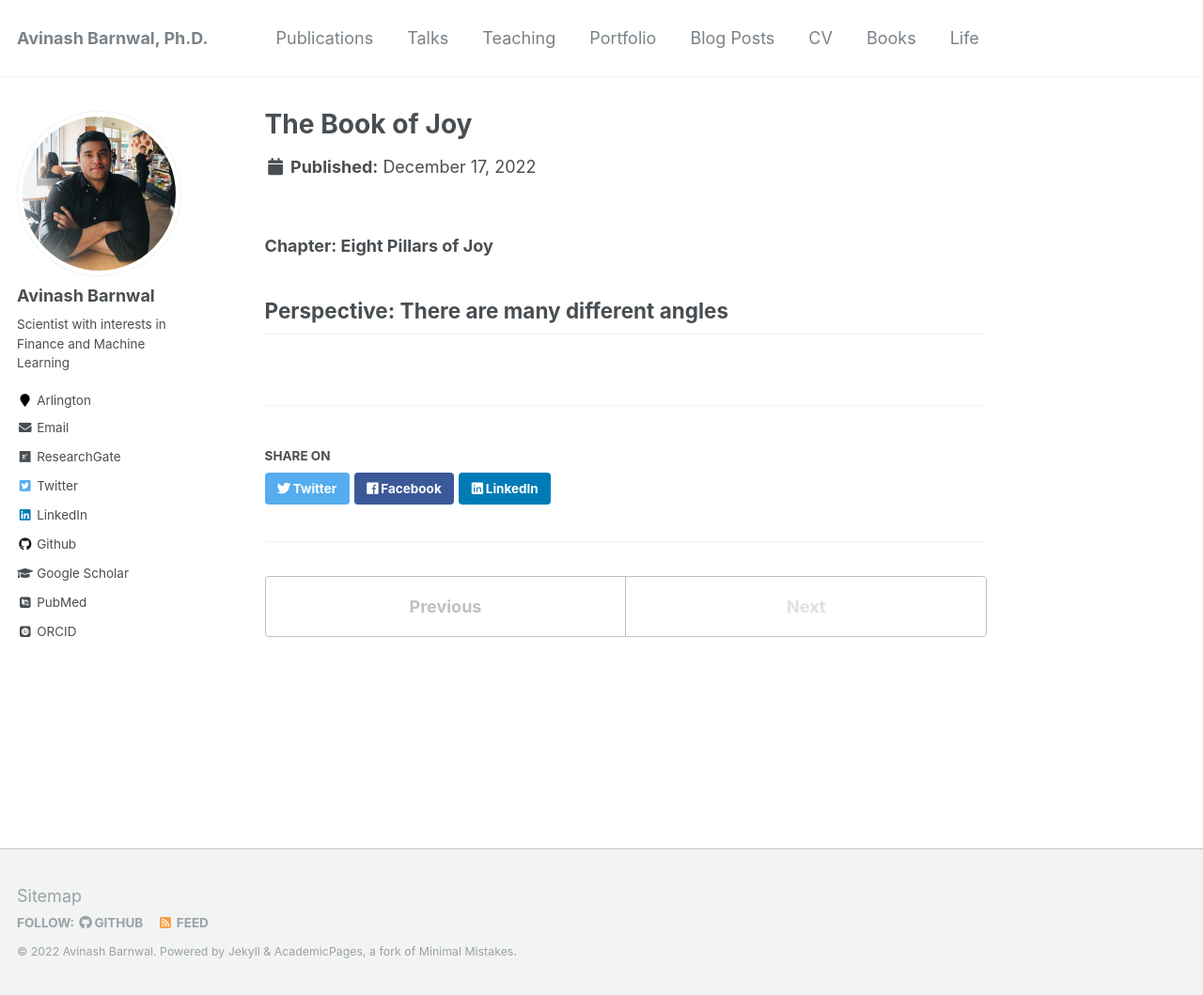
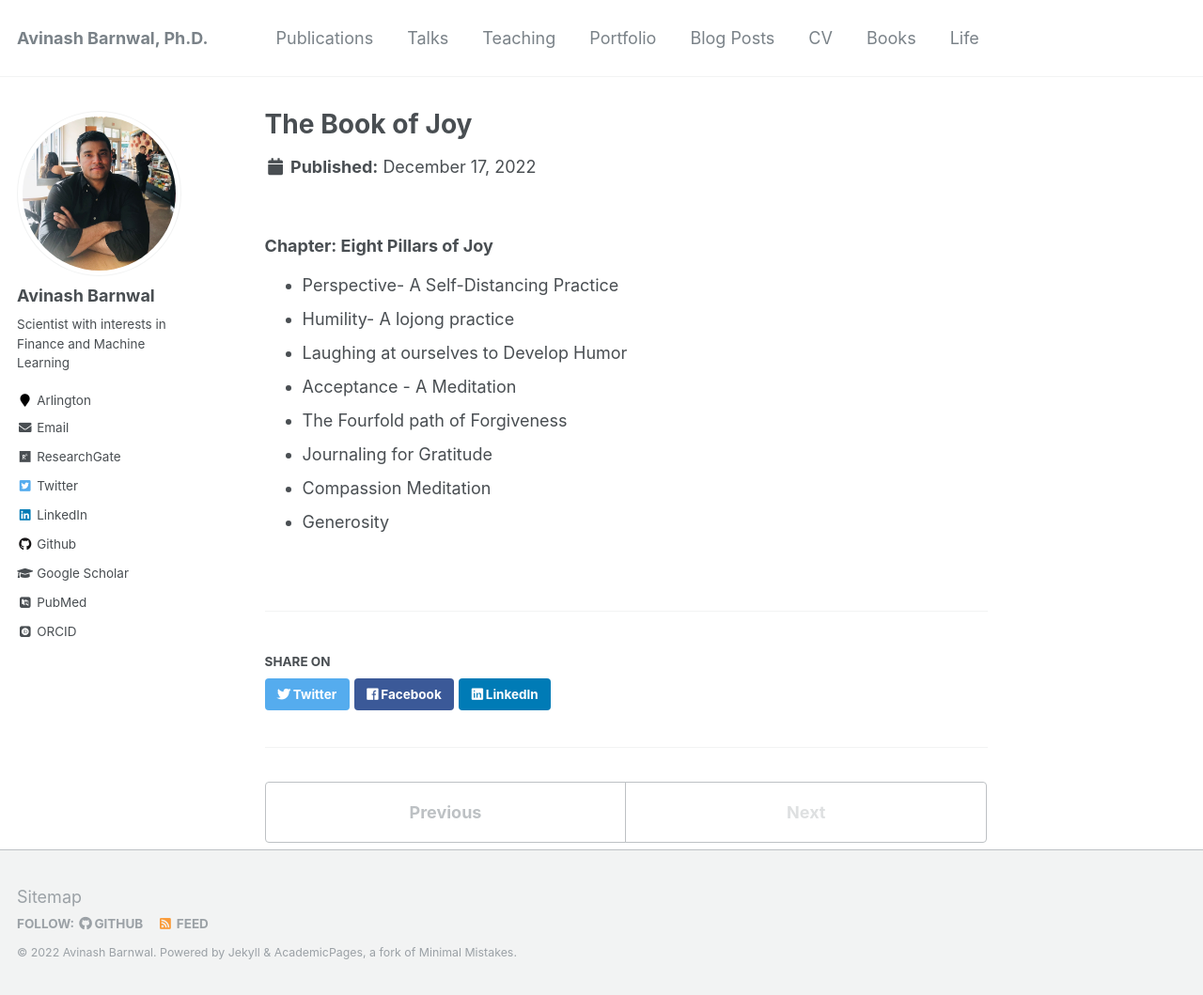
Before and after one commit to avinashbarnwal/avinashbarnwal.github.io, a Jekyll site: the page built from _books/joy.md, in a window 1280 px wide and 1059 px high. Shown: the whole window at 94% size. Built offline with Jekyll 4.4.1, drawn with Linux system fonts in a browser that asks for light colours; some web fonts are replaced.

Commit message:
Update joy.md

```diff
--- a/_books/joy.md
+++ b/_books/joy.md
@@ -8,4 +8,11 @@ date: 2022-12-17
 
 ### Chapter: Eight Pillars of Joy
 
-## Perspective: There are many different angles
+- Perspective- A Self-Distancing Practice
+- Humility- A lojong practice
+- Laughing at ourselves to Develop Humor
+- Acceptance - A Meditation
+- The Fourfold path of Forgiveness
+- Journaling for Gratitude
+- Compassion Meditation
+- Generosity
```
